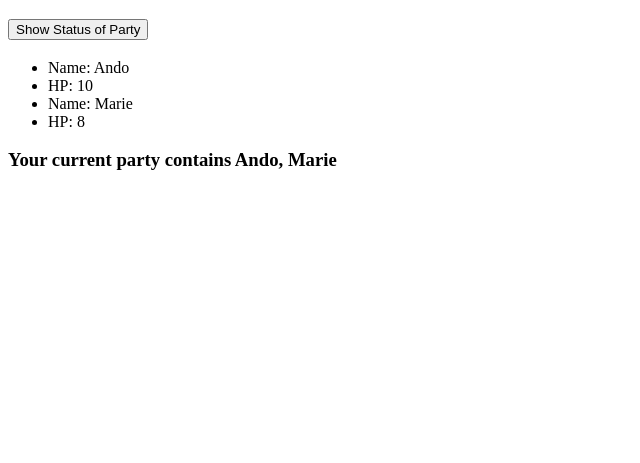
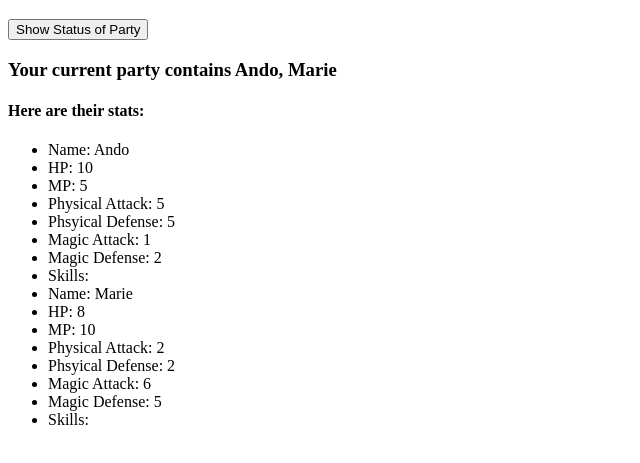
Before and after one commit to AndyDaMandy/Textia, a plain HTML site: page index.html in a window 1280 px wide. Both pictures are taken after a click on the button "Show Status of Party". Shown: the part 61-524 px from the top of the page, without its empty margins (0-640 px from the left). Drawn offline with Linux system fonts and the light colour scheme.

Commit message:
Figured out how to create a list of elements on the DOM

```diff
--- a/index.html
+++ b/index.html
@@ -10,8 +10,8 @@
     <h1>This site currently uses the console</h1>
 <div id="container">
 <button id="show-stats" onclick="showStats(currentParty)">Show Status of Party</button>
-
-  <h3 id="Menu"></h3>
+  <h3 id="party-status"></h3>
+  <h4 id="line-1"></h4>
   <ul id="menu-items"></ul>
   <div id="enemy">
   </div>
--- a/script.js
+++ b/script.js
@@ -46,28 +46,40 @@ let keyItems = [];
 // Query Selectors
 function showStats (x) {
 //console.log("Your current party contains " + x[0].name + ", " + x[1].name);
-const stats = document.createElement("h3");
-const node = document.createTextNode("Your current party contains " + x[0].name + ", " + x[1].name);
-stats.appendChild(node);
 const element = document.getElementById("container");
-element.appendChild(stats)
-  console.log("Here are their stats:");
+let stats = document.getElementById("party-status")
 let statsLog = document.getElementById("menu-items");
+if (statsLog != ""){
+
+  statsLog.innerHTML = "";
+}
+stats.innerHTML ="Your current party contains " + x[0].name + ", " + x[1].name;
+document.getElementById("line-1").innerHTML = "Here are their stats:";
   for (let i = 0; i < currentParty.length; i++){
-    debugger;
     let li = document.createElement("li");
     li.innerHTML = "Name: " + x[i].name;
-    statsLog.appendChild(li);
-    li = document.createElement("li")
+      statsLog.appendChild(li);
+      li = document.createElement("li")
     li.innerHTML = "HP: " + x[i].hp;
-    statsLog.appendChild(li);
-    li = document.createElement("li")
-    console.log("MP: " + x[i].mp);
-    console.log("Physical Attack: " + x[i].pAtk);
-    console.log("Phsyical Defense: " + x[i].pDef);
-    console.log("Magic Attack: " + x[i].mAtk);
-    console.log("Magic Defense: " + x[i].mDef);
-    console.log("Skills: " + x[i].skills);
+      statsLog.appendChild(li);
+      li = document.createElement("li");
+    li.innerHTML = "MP: " + x[i].mp;
+      statsLog.appendChild(li);
+      li = document.createElement("li")
+    li.innerHTML = "Physical Attack: " + x[i].pAtk;
+     statsLog.appendChild(li);
+      li = document.createElement("li")
+    li.innerHTML = "Phsyical Defense: " + x[i].pDef;
+     statsLog.appendChild(li);
+      li = document.createElement("li")
+    li.innerHTML = "Magic Attack: " + x[i].mAtk;
+     statsLog.appendChild(li);
+      li = document.createElement("li")
+    li.innerHTML = "Magic Defense: " + x[i].mDef;
+     statsLog.appendChild(li);
+      li = document.createElement("li")
+    li.innerHTML = "Skills: " + x[i].skills;
+     statsLog.appendChild(li);
   }
 };
 
```
